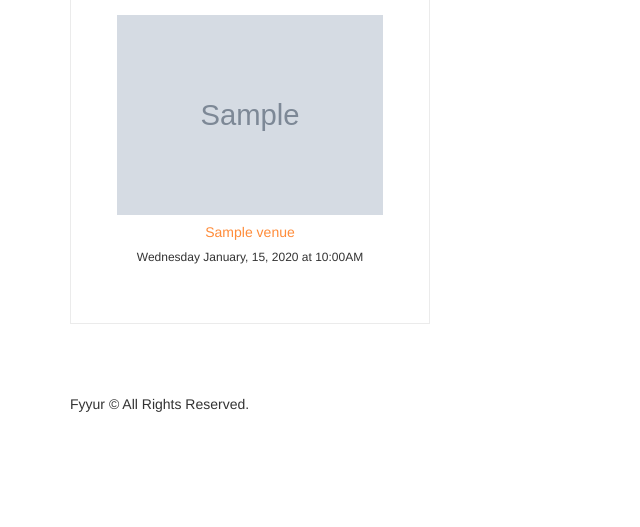
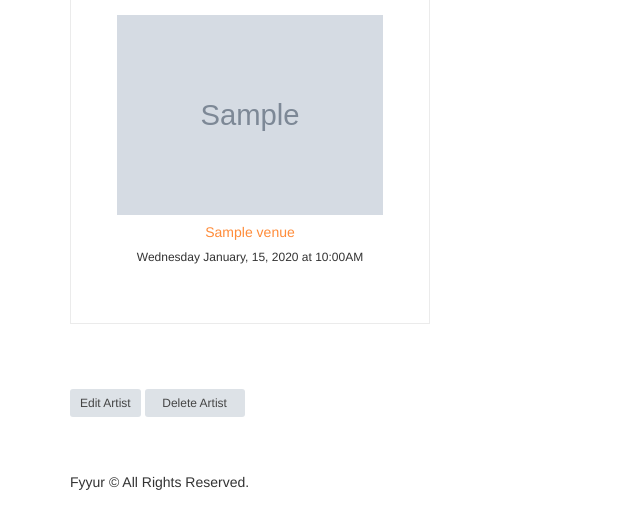
Before and after one commit to Merlin427/Fyyur_v, a Flask app: page /artists/1 in a window 1280 px wide. Shown: the part 676-1203 px from the top of the page, without its empty margins (0-640 px from the left). Before the commit the page ends 1088 px from the top, so only its background shows below. Run offline with Flask 2, Linux system fonts and the light colour scheme; tables that the repository leaves empty hold one stand-in row (values such as "Sample post"); grey boxes marked "Sample" are stand-in pictures; some libraries are stand-ins or nearby versions.

Commit message:
Added edit artist route controller

```diff
--- a/app.py
+++ b/app.py
@@ -443,29 +443,96 @@ def show_artist(artist_id):
 #  ----------------------------------------------------------------
 @app.route('/artists/<int:artist_id>/edit', methods=['GET'])
 def edit_artist(artist_id):
-  form = ArtistForm()
-  artist={
-    "id": 4,
-    "name": "Guns N Petals",
-    "genres": ["Rock n Roll"],
-    "city": "San Francisco",
-    "state": "CA",
-    "phone": "326-123-5000",
-    "website": "https://www.gunsnpetalsband.com",
-    "facebook_link": "https://www.facebook.com/GunsNPetals",
-    "seeking_venue": True,
-    "seeking_description": "Looking for shows to perform at in the San Francisco Bay Area!",
-    "image_link": "https://images.unsplash.com/photo-1549213783-8284d0336c4f?ixlib=rb-1.2.1&ixid=eyJhcHBfaWQiOjEyMDd9&auto=format&fit=crop&w=300&q=80"
-  }
-  # TODO: populate form with fields from artist with ID <artist_id>
-  return render_template('forms/edit_artist.html', form=form, artist=artist)
+    artist=Artist.query.get(artist_id)
+
+    if not artist:
+        return redirect(url_for ('index'))
+    else:
+        form=ArtistForm(obj=artist)
+
+    genres= [ genre.name for genre in artist.genres ]
+
+    venue = {
+
+        "id": artist.id,
+        "name": artist.name,
+        "genres": genres,
+        "city": artist.city,
+        "state": artist.state,
+        "phone": (artist.phone[:3] + '-' + artist.phone[3:6] + '-' + artist.phone[6:]),
+        "website": artist.website,
+        "facebook_link": artist.facebook_link,
+        "seeking_talent": artist.seeking_venue,
+        "seeking_description": artist.seeking_description,
+        "image_link": artist.image_link
+    }
+    return render_template('forms/edit_artist.html', form=form, artist=artist)
+
+
 
 @app.route('/artists/<int:artist_id>/edit', methods=['POST'])
 def edit_artist_submission(artist_id):
-  # TODO: take values from the form submitted, and update existing
-  # artist record with ID <artist_id> using the new attributes
+    form = ArtistForm(request.form, meta={"csrf": False})
 
-  return redirect(url_for('show_artist', artist_id=artist_id))
+    name = form.name.data.strip()
+    city = form.city.data.strip()
+    state = form.state.data
+    phone = form.phone.data
+    phone = re.sub('\D', '', phone)
+    genres = form.genres.data
+    seeking_venue = True if form.seeking_venue.data== 'Yes' else False
+    seeking_description = form.seeking_description.data.strip()
+    image_link = form.image_link.data.strip()
+    website = form.website.data.strip()
+    facebook_link = form.facebook_link.data.strip()
+
+    if not form.validate():
+        flash(form.errors)
+        return redirect(url_for('edit_artist_submission', artist_id=artist_id))
+
+    else:
+        update_error = False
+        try:
+            artist=Artist.query.get(artist_id)
+
+
+            artist.genres = []
+            for genre in genres:
+                get_genre = Genre.query.filter_by(name=genre).one_or_none()
+                if get_genre:
+                    artist.genres.append(get_genre)
+
+                else:
+                    add_genre = Genre(name=genre)
+                    db.session.add(add_genre)
+                    artist.genres.append(add_genre)
+
+
+            artist.name = name
+            artist.city = city
+            artist.state = state
+            artist.phone = phone
+            artist.seeking_venue = seeking_venue
+            artist.seeking_description = seeking_description
+            artist.image_link = image_link
+            artist.facebook_link = facebook_link
+            artist.website = website
+
+            db.session.commit()
+        except Exception as e:
+            update_error = True
+            print(f'Exception "e" in edit_artist_submission()')
+            db.session.rollback
+        finally:
+            db.session.close()
+        if not update_error:
+            flash('Update on artist ' + request.form['name'] + ' was successful')
+            return redirect(url_for('show_artist', artist_id=artist_id))
+        else:
+            flash('There was an error and artist ' + name + 'was not updated.')
+            print("Error in edit_artist_submission()")
+            abort(500)
+    return redirect(url_for('show_artist', artist_id=artist_id))
 
 @app.route('/venues/<int:venue_id>/edit', methods=['GET'])
 def edit_venue(venue_id):
--- a/templates/pages/show_artist.html
+++ b/templates/pages/show_artist.html
@@ -71,5 +71,10 @@
 		{% endfor %}
 	</div>
 </section>
+<section>
+    <a href='/artists/{{ artist.id }}/edit'><button class="btn btn-default btn-sm">Edit Artist</button></a>
+    <button type="submit" onclick="deleteArtist(this)" data-id="{{ artist.id }}" class="btn btn-default btn-sm"
+        style="width: 100px;">Delete Artist</button>
+</section>
 
 {% endblock %}
```
